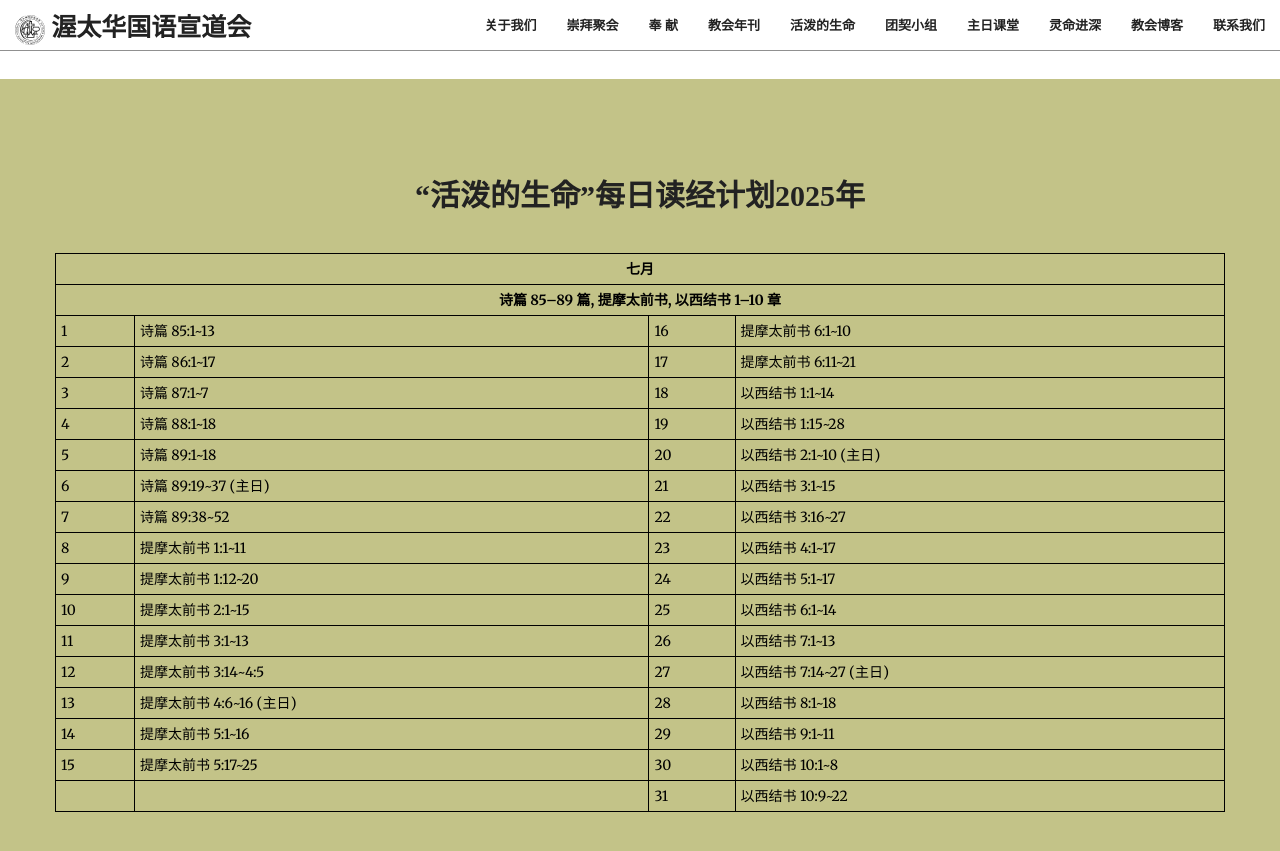
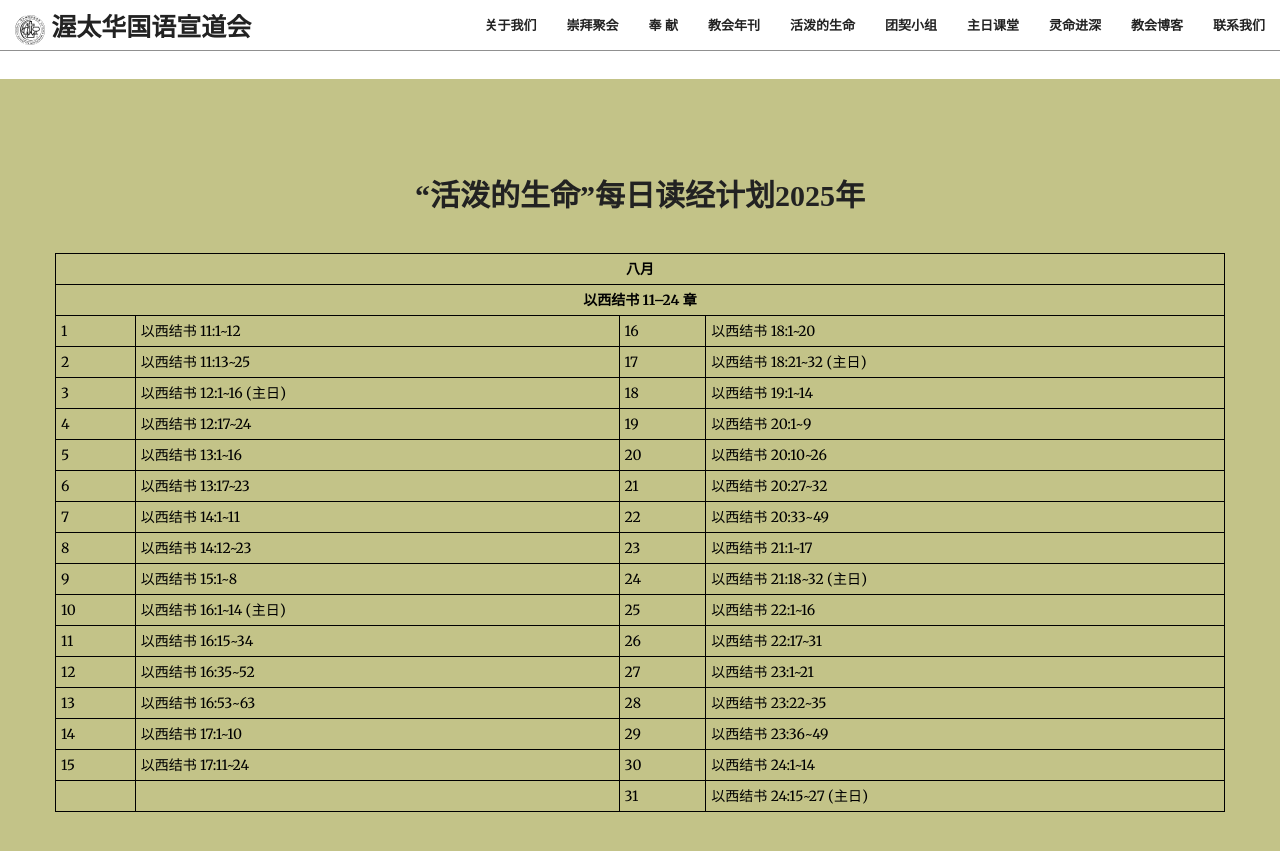
Before and after one commit to JonasYow/ottawaomac, a Jekyll site: the page built from index.html, in a window 1280 px wide and 900 px high, scrolled down 2563 px. Shown: the top 851 px of the window. Built offline with Jekyll 4.4.1, drawn with Linux system fonts in a browser that asks for light colours; some web fonts are replaced.

Commit message:
Update Aug2025 content

```diff
--- a/_includes/dailylivingwater.html
+++ b/_includes/dailylivingwater.html
@@ -1,4 +1,4 @@
-<section id="livingwater-july" class="bg-primary">
+<section id="livingwater-august" class="bg-primary">
     <div class="container">
         <div class="row">
             <div class="col-lg-12 text-center">
@@ -7,29 +7,28 @@
             </div>
             <table style="width:100%">
                 <tr>
-                    <th colspan="4" class="text-center">七月</th>
+                    <th colspan="4" class="text-center">八月</th>
                 </tr>
                 <tr>
-                    <th colspan="4" class="text-center">诗篇 85–89 篇, 提摩太前书, 以西结书 1–10 章</th>
+                    <th colspan="4" class="text-center">以西结书 11–24 章</th>
                 </tr>
 
-                <tr><td>1</td><td>诗篇 85:1~13</td><td>16</td><td>提摩太前书 6:1~10</td></tr>
-                <tr><td>2</td><td>诗篇 86:1~17</td><td>17</td><td>提摩太前书 6:11~21</td></tr>
-                <tr><td>3</td><td>诗篇 87:1~7</td><td>18</td><td>以西结书 1:1~14</td></tr>
-                <tr><td>4</td><td>诗篇 88:1~18</td><td>19</td><td>以西结书 1:15~28</td></tr>
-                <tr><td>5</td><td>诗篇 89:1~18</td><td>20</td><td>以西结书 2:1~10 (主日)</td></tr>
-                <tr><td>6</td><td>诗篇 89:19~37 (主日)</td><td>21</td><td>以西结书 3:1~15</td></tr>
-                <tr><td>7</td><td>诗篇 89:38~52</td><td>22</td><td>以西结书 3:16~27</td></tr>
-                <tr><td>8</td><td>提摩太前书 1:1~11</td><td>23</td><td>以西结书 4:1~17</td></tr>
-                <tr><td>9</td><td>提摩太前书 1:12~20</td><td>24</td><td>以西结书 5:1~17</td></tr>
-                <tr><td>10</td><td>提摩太前书 2:1~15</td><td>25</td><td>以西结书 6:1~14</td></tr>
-                <tr><td>11</td><td>提摩太前书 3:1~13</td><td>26</td><td>以西结书 7:1~13</td></tr>
-                <tr><td>12</td><td>提摩太前书 3:14~4:5</td><td>27</td><td>以西结书 7:14~27 (主日)</td></tr>
-                <tr><td>13</td><td>提摩太前书 4:6~16 (主日)</td><td>28</td><td>以西结书 8:1~18</td></tr>
-                <tr><td>14</td><td>提摩太前书 5:1~16</td><td>29</td><td>以西结书 9:1~11</td></tr>
-                <tr><td>15</td><td>提摩太前书 5:17~25</td><td>30</td><td>以西结书 10:1~8</td></tr>
-                <tr><td></td><td></td><td>31</td><td>以西结书 10:9~22</td></tr>
-
+                <tr><td>1</td><td>以西结书 11:1~12</td><td>16</td><td>以西结书 18:1~20</td></tr>
+                <tr><td>2</td><td>以西结书 11:13~25</td><td>17</td><td>以西结书 18:21~32 (主日)</td></tr>
+                <tr><td>3</td><td>以西结书 12:1~16 (主日)</td><td>18</td><td>以西结书 19:1~14</td></tr>
+                <tr><td>4</td><td>以西结书 12:17~24</td><td>19</td><td>以西结书 20:1~9</td></tr>
+                <tr><td>5</td><td>以西结书 13:1~16</td><td>20</td><td>以西结书 20:10~26</td></tr>
+                <tr><td>6</td><td>以西结书 13:17~23</td><td>21</td><td>以西结书 20:27~32</td></tr>
+                <tr><td>7</td><td>以西结书 14:1~11</td><td>22</td><td>以西结书 20:33~49</td></tr>
+                <tr><td>8</td><td>以西结书 14:12~23</td><td>23</td><td>以西结书 21:1~17</td></tr>
+                <tr><td>9</td><td>以西结书 15:1~8</td><td>24</td><td>以西结书 21:18~32 (主日)</td></tr>
+                <tr><td>10</td><td>以西结书 16:1~14 (主日)</td><td>25</td><td>以西结书 22:1~16</td></tr>
+                <tr><td>11</td><td>以西结书 16:15~34</td><td>26</td><td>以西结书 22:17~31</td></tr>
+                <tr><td>12</td><td>以西结书 16:35~52</td><td>27</td><td>以西结书 23:1~21</td></tr>
+                <tr><td>13</td><td>以西结书 16:53~63</td><td>28</td><td>以西结书 23:22~35</td></tr>
+                <tr><td>14</td><td>以西结书 17:1~10</td><td>29</td><td>以西结书 23:36~49</td></tr>
+                <tr><td>15</td><td>以西结书 17:11~24</td><td>30</td><td>以西结书 24:1~14</td></tr>
+                <tr><td></td><td></td><td>31</td><td>以西结书 24:15~27 (主日)</td></tr>
             </table>
         </div>
     </div>
```
